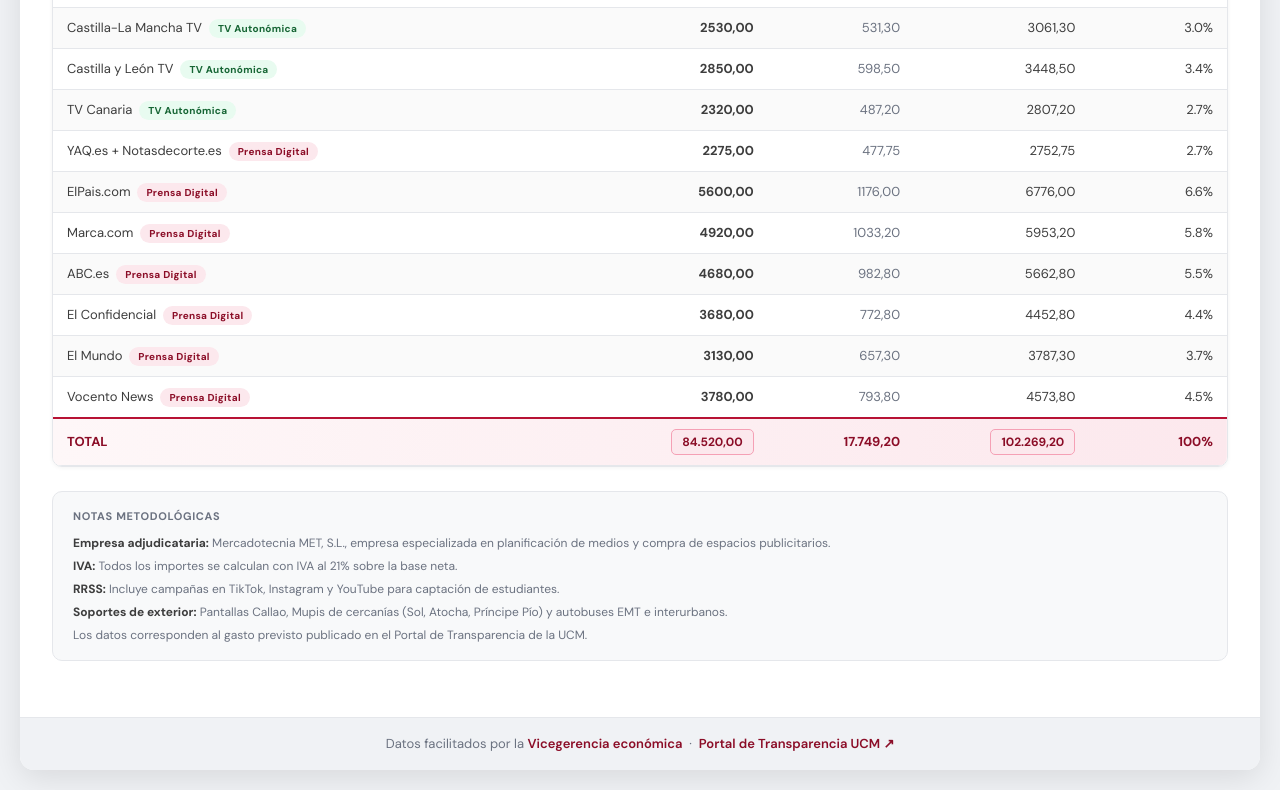
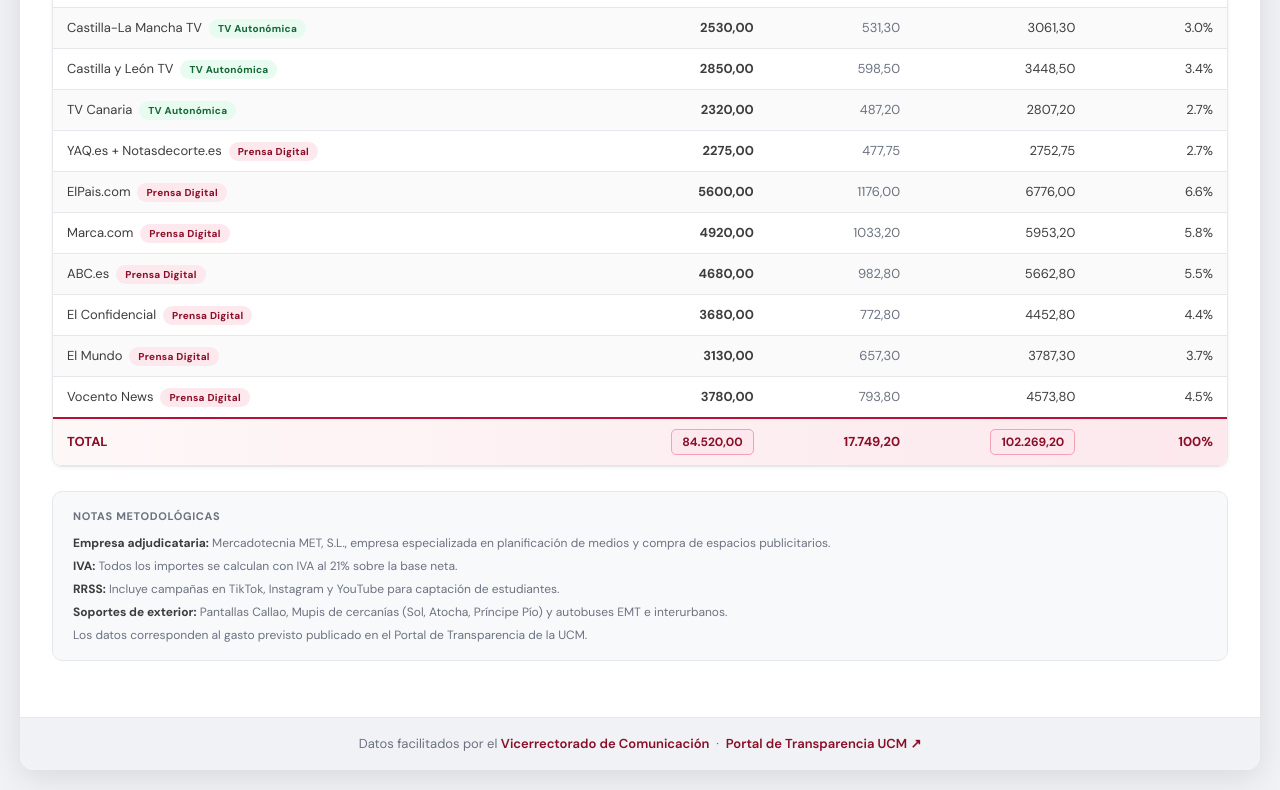
Before and after one commit to ucm-transparencia/gastos-publicidad, a plain HTML site: page index.html in a window 1280 px wide. Shown: the part 1743-2533 px from the top of the page. Drawn offline with nearby package versions, Linux system fonts and the light colour scheme.

Commit message:
Update index.html

```diff
--- a/index.html
+++ b/index.html
@@ -252,8 +252,8 @@
 
   <!-- FOOTER -->
   <div class="footer">
-    Datos facilitados por la
-    <a href="https://www.ucm.es/directorio/?eid=962" target="_blank" rel="noopener">Vicegerencia económica</a>
+    Datos facilitados por el
+    <a href="https://www.ucm.es/vicerrectorado-de-comunicacion/" target="_blank" rel="noopener">Vicerrectorado de Comunicación</a>
     &nbsp;·&nbsp;
     <a href="https://www.ucm.es/portaldetransparencia/publicidad" target="_blank" rel="noopener">Portal de Transparencia UCM ↗</a>
   </div>
```
